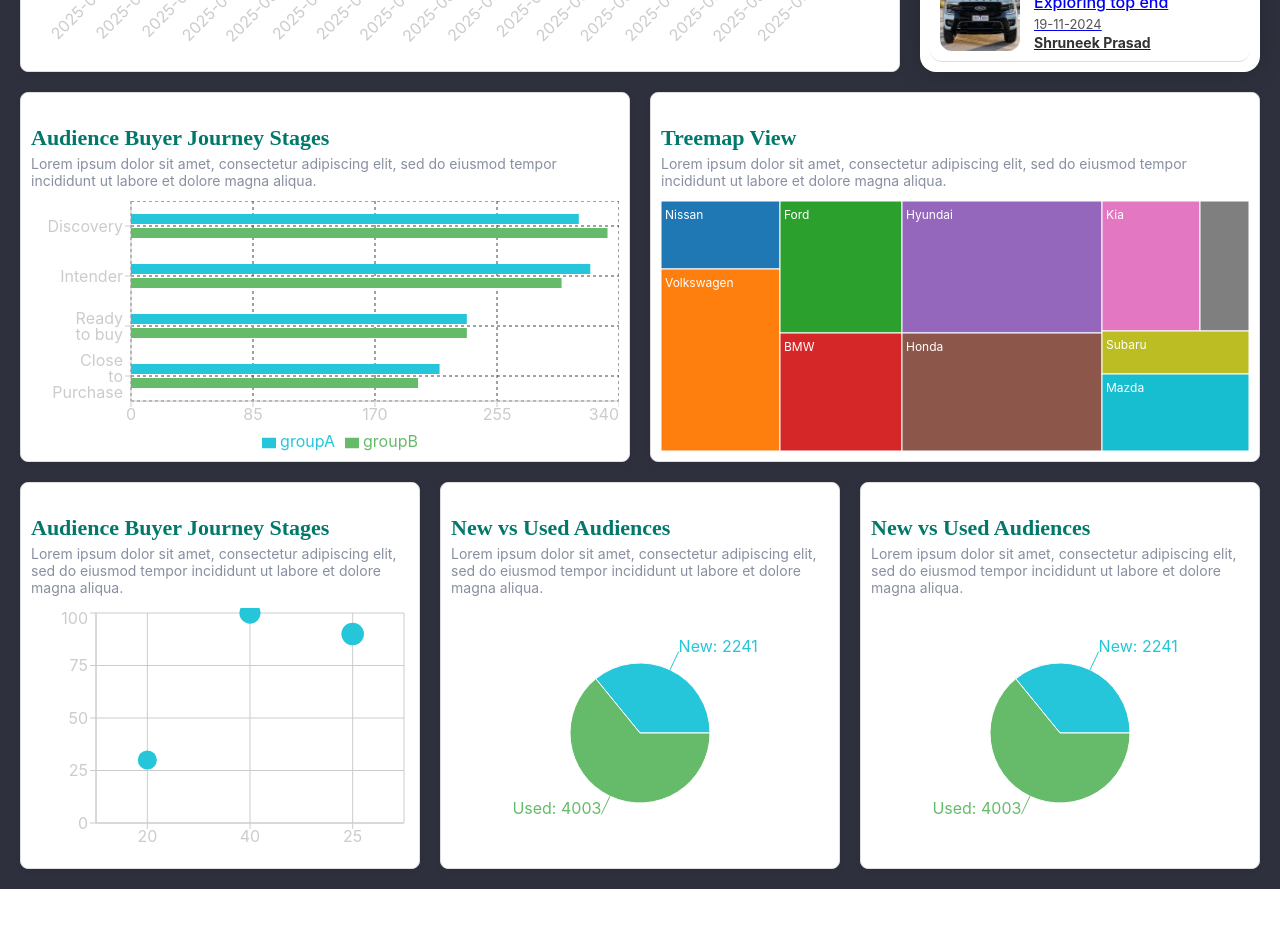
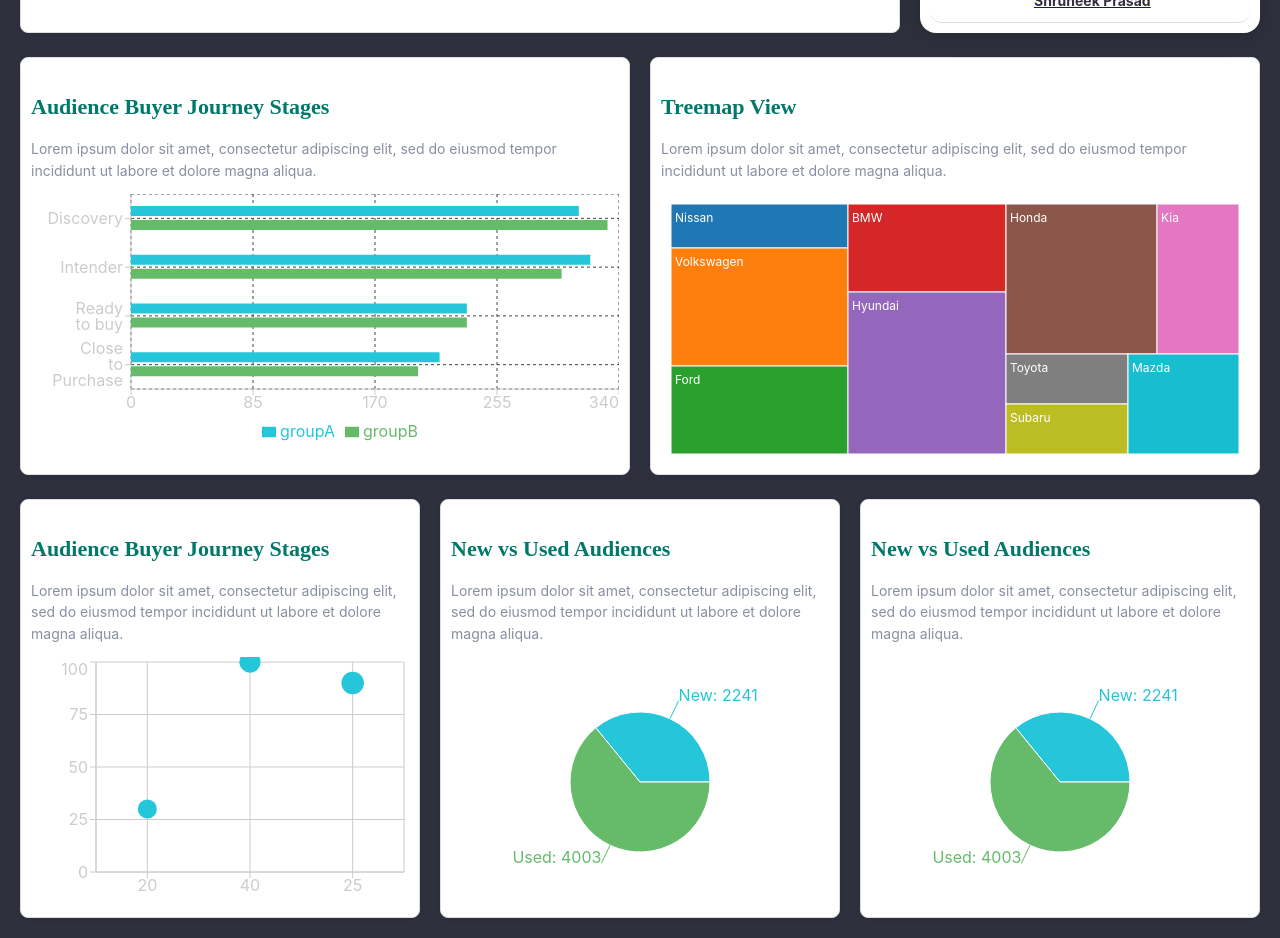
Before and after one commit to zefengxie/Rechart, a React (Create React App) app: page / in a window 1280 px wide. Shown: the part 780-1718 px from the top of the page. Before the commit the page ends 1669 px from the top, so only its background shows below. Built offline with nearby package versions, Linux system fonts and the light colour scheme.

Commit message:
Initial commit

```diff
--- a/package.json
+++ b/package.json
@@ -3,6 +3,8 @@
   "version": "0.1.0",
   "private": true,
   "dependencies": {
+    "@mantine/core": "^8.1.1",
+    "@mantine/hooks": "^8.1.1",
     "@testing-library/dom": "^10.4.0",
     "@testing-library/jest-dom": "^6.6.3",
     "@testing-library/react": "^16.3.0",
--- a/src/App.css
+++ b/src/App.css
@@ -13,9 +13,9 @@
 
 
 .chart-box {
-  flex: 1;
+  flex: 1 1 100%;
   min-width: 0;
-
+  max-width: 100%;
   box-sizing: border-box;
   padding: 10px;
   border: 1px solid #ddd;
@@ -28,6 +28,7 @@
   height: auto;
   box-shadow: 0 2px 6px rgba(0, 0, 0, 0.06);
 }
+
 
 .feed-box {
   width: 340px;
@@ -55,23 +56,8 @@
   flex-grow: 1;
 }
 
-/* === Chart Grid === */
-.chart-grid {
-  display: grid;
-  gap: 20px;
-}
 
-@media (min-width: 1024px) {
-  .chart-grid {
-    grid-template-columns: repeat(2, 1fr);
-  }
-}
 
-@media (max-width: 1023px) {
-  .chart-grid {
-    grid-template-columns: 1fr;
-  }
-}
 
 /* === Header and Layout === */
 .dashboard-root {
@@ -443,15 +429,9 @@
 
 
 
-.grid-2 {
-  grid-template-columns: repeat(2, 1fr);
-}
 
-/* 最后一排：三列布局 */
-.grid-3 {
-   margin-top: 20px;
-  grid-template-columns: repeat(3, 1fr);
-}
+
+
 
 
 .chart-title {
@@ -459,7 +439,7 @@
   font-size: 22px;
   font-weight: bold;
   color: #00796b;
-  margin-bottom: 12px;
+
 }
 
 
@@ -472,3 +452,52 @@
   margin-top: -8px;
   margin-bottom: 12px;
 }
+
+
+
+
+
+.chart-box-with-loader {
+  position: relative;
+}
+
+.chart-spinner-overlay {
+  position: absolute;
+  top: 0;
+  left: 0;
+  width: 100%;
+  height: 100%;
+  background: rgba(255, 255, 255, 0.65);
+  display: flex;
+  justify-content: center;
+  align-items: center;
+  z-index: 10;
+  border-radius: 8px;
+}
+
+
+/* === Chart Grid === */
+
+
+
+.chart-grid {
+  display: grid;
+
+  gap: 20px;
+  margin-top: 24px;
+  width: 100%;
+}
+
+.chart-grid.grid-2 {
+  grid-template-columns: repeat(auto-fit, minmax(280px, 1fr));
+}
+
+@media (max-width: 480px) {
+  .dashboard-root {
+    padding: 12px;
+  }
+}
+
+.chart-grid.grid-3 {
+  grid-template-columns: repeat(auto-fit, minmax(280px, 1fr));
+}
--- a/src/DashboardLayout.tsx
+++ b/src/DashboardLayout.tsx
@@ -9,8 +9,13 @@
 import FeedList from "./components/FeedList";
 import FilterPanel from "./components/FilterPanel";
 import { composedData, barData } from "./Data/data";
+import { Loader, Center } from '@mantine/core';
+
+
 
 export default function DashboardLayout() {
+  const [isLoading, setIsLoading] = useState(false);
+
   const allDates = useMemo(() => Array.from(new Set(composedData.map(d => d.date))), []);
   const [visibleDates, setVisibleDates] = useState(new Set(allDates));
   const toggleDate = (date: string) => {
@@ -52,15 +57,21 @@
     );
   };
 
-  // ✅ 日期范围状态
+
   const [startDateFilter, setStartDateFilter] = useState<Date | null>(null);
   const [endDateFilter, setEndDateFilter] = useState<Date | null>(null);
 
   const handleDateRangeApply = (start: Date, end: Date) => {
+  setIsLoading(true);
+
+  setTimeout(() => {
     setStartDateFilter(start);
     setEndDateFilter(end);
+    setIsLoading(false);
     console.log("Date range applied:", start.toISOString(), end.toISOString());
-  };
+  }, 4000);
+};
+
 
   const filtered = (data: any[]) =>
     data.filter(d => {
@@ -141,20 +152,14 @@
   ))}
 </div>
 
-
-
-
       <div className="top-section">
         <ComposedChartWidget data={filtered(composedData)} />
         <FeedList />
       </div>
-
-
-<div className="chart-grid grid-2">
-  <BarChartStageWidget rawData={filtered(barData)} visibleDates={visibleDates} visibleMakes={visibleMakes} />
+       <div className="chart-grid grid-2">
+  <BarChartStageWidget rawData={barData} visibleDates={visibleDates} visibleMakes={visibleMakes} />
   <TreemapChart rawData={filtered(composedData)} visibleDates={visibleDates} visibleMakes={visibleMakes} />
 </div>
-
 
 <div className="chart-grid grid-3">
   <BubbleChart visibleDates={visibleDates} visibleMakes={visibleMakes} />
--- a/src/components/TreemapChart.tsx
+++ b/src/components/TreemapChart.tsx
@@ -55,6 +55,8 @@
       <p className="chart-description">
         Lorem ipsum dolor sit amet, consectetur adipiscing elit, sed do eiusmod tempor incididunt ut labore et dolore magna aliqua.
       </p>
+      <div className="chart-wrapper" style={{ padding: "10px" }}>
+
       <ResponsiveContainer width="100%" height={250}>
         <Treemap
           data={processedData}
@@ -65,5 +67,6 @@
         </Treemap>
       </ResponsiveContainer>
     </div>
+    </div>
   );
 }
--- a/src/index.tsx
+++ b/src/index.tsx
@@ -3,17 +3,21 @@
 import './index.css';
 import App from './App';
 import reportWebVitals from './reportWebVitals';
+import '@mantine/core/styles.css';
+
+
+import { MantineProvider } from '@mantine/core';
 
 const root = ReactDOM.createRoot(
   document.getElementById('root') as HTMLElement
 );
+
 root.render(
   <React.StrictMode>
-    <App />
+    <MantineProvider>
+      <App />
+    </MantineProvider>
   </React.StrictMode>
 );
 
-// If you want to start measuring performance in your app, pass a function
-// to log results (for example: reportWebVitals(console.log))
-// or send to an analytics endpoint. Learn more: https://bit.ly/CRA-vitals
 reportWebVitals();
```
Also changed, not shown: 1 other file (tests, documents, lock files or other folders).
